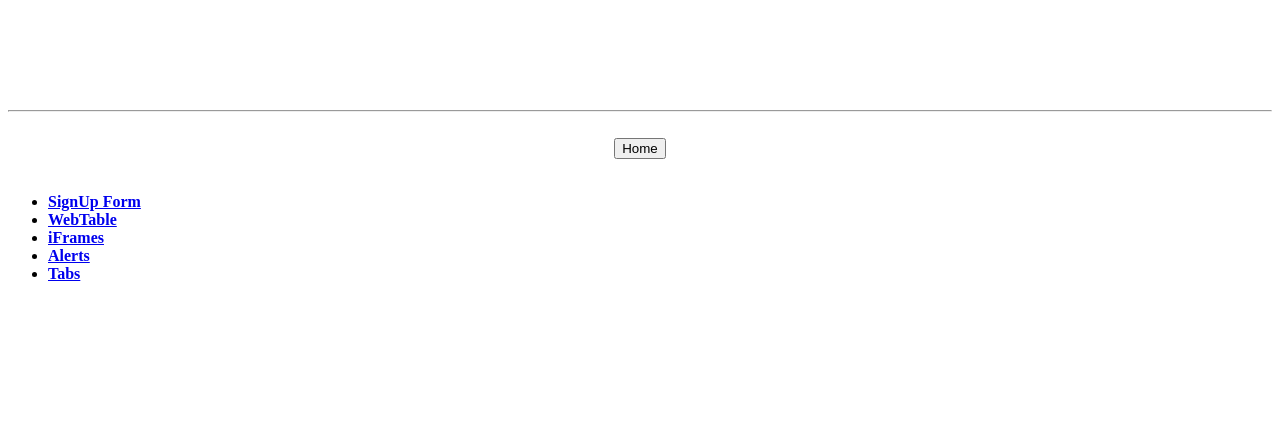
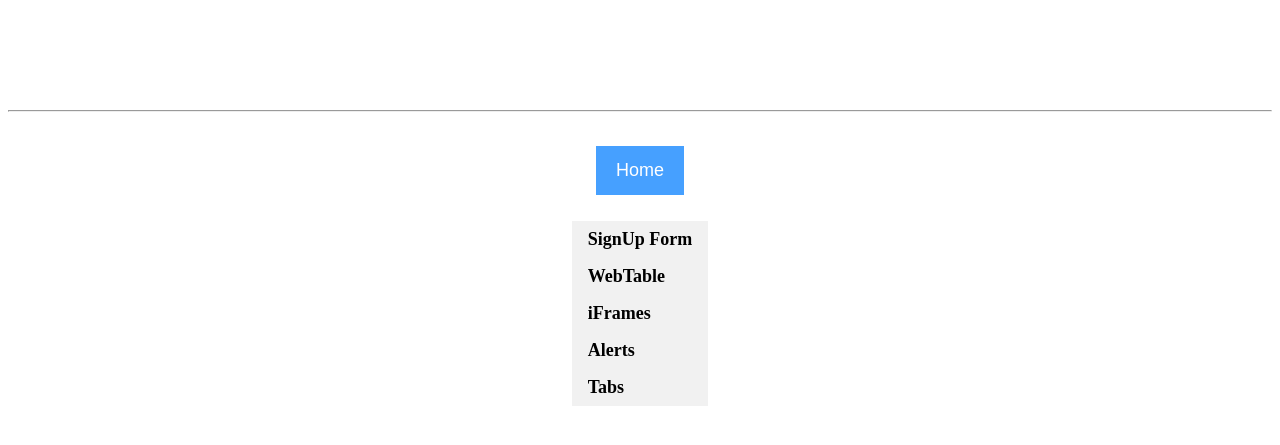
Before and after one commit to qavbox/demo, a Jekyll site: the page built from index.html, in a window 1280 px wide. Shown: the top 445 px of the page. Built offline with Jekyll 4.4.1, drawn with Linux system fonts in a browser that asks for light colours.

Commit message:
Update default.html

```diff
--- a/_layouts/default.html
+++ b/_layouts/default.html
@@ -4,7 +4,7 @@
   <head>
     <title>{{ page.title }}</title>
 
-       <link href="gh-pages/css/main.css" rel="stylesheet" type="text/css" media="screen, projection"/>
+       <link href="/css/main.css" rel="stylesheet" type="text/css" media="screen, projection"/>
 
     <meta name="viewport" content="width=device-width, initial-scale=1.0">
   </head>
```
